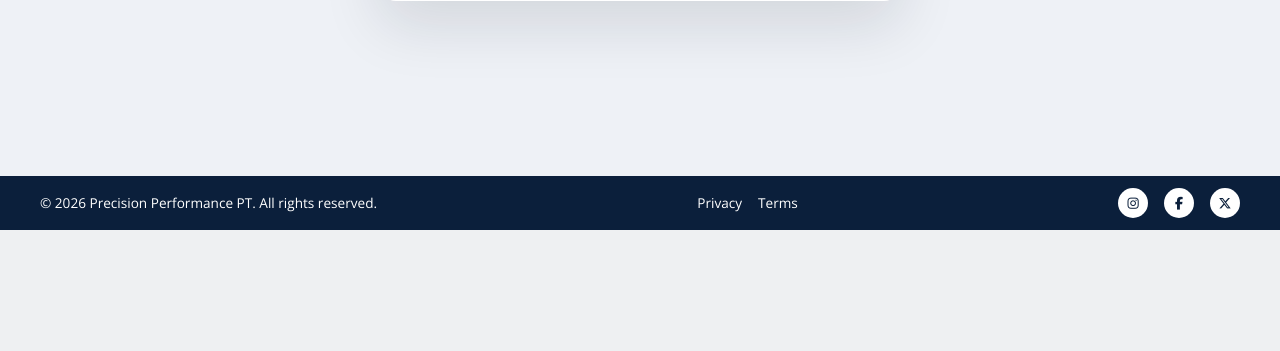
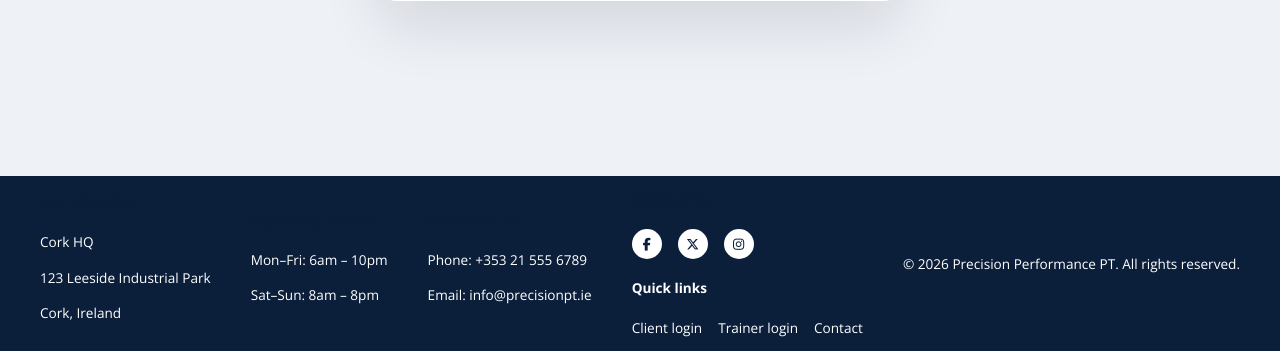
Before and after one commit to moranjohn-95/precision-performance-pt, a Django app: page /accounts/client/login/ in a window 1280 px wide. Shown: the part 688-1039 px from the top of the page. Before the commit the page ends 918 px from the top, so only its background shows below. Run offline with Django 5.2, Linux system fonts and the light colour scheme.

Commit message:
Update footer structure

```diff
--- a/templates/includes/footer.html
+++ b/templates/includes/footer.html
@@ -1,43 +1,52 @@
 <div class="footer-inner">
-    <p class="footer-copy">
-        &copy; {% now "Y" %} Precision Performance PT. All rights reserved.
-    </p>
+    <div class="footer-col">
+        <h3 class="footer-heading">Our Details</h3>
+        <p>Cork HQ</p>
+        <p>123 Leeside Industrial Park</p>
+        <p>Cork, Ireland</p>
+    </div>
 
-    <ul class="footer-links">
-        <li><a href="#">Privacy</a></li>
-        <li><a href="#">Terms</a></li>
-    </ul>
+    <div class="footer-col">
+        <h3 class="footer-heading">Opening Hours</h3>
+        <p>Mon–Fri: 6am – 10pm</p>
+        <p>Sat–Sun: 8am – 8pm</p>
+    </div>
 
+    <div class="footer-col">
+        <h3 class="footer-heading">Contact Us</h3>
+        <p>Phone: +353 21 555 6789</p>
+        <p>Email: info@precisionpt.ie</p>
+    </div>
+
+    <div class="footer-col">
+        <h3 class="footer-heading">Follow Us</h3>
         <ul class="footer-social">
             <li>
-            <a
-                href="https://www.instagram.com/"
-                target="_blank"
-                rel="noopener noreferrer"
-                aria-label="Instagram"
-            >
-                <i class="fa-brands fa-instagram" aria-hidden="true"></i>
-            </a>
-        </li>
-        <li>
-            <a
-                href="https://www.facebook.com/"
-                target="_blank"
-                rel="noopener noreferrer"
-                aria-label="Facebook"
-            >
+                <a href="#" aria-label="Facebook">
                     <i class="fa-brands fa-facebook-f" aria-hidden="true"></i>
                 </a>
             </li>
             <li>
-            <a
-                href="https://twitter.com/"
-                target="_blank"
-                rel="noopener noreferrer"
-                aria-label="X (Twitter)"
-            >
+                <a href="#" aria-label="X (Twitter)">
                     <i class="fa-brands fa-x-twitter" aria-hidden="true"></i>
                 </a>
             </li>
+            <li>
+                <a href="#" aria-label="Instagram">
+                    <i class="fa-brands fa-instagram" aria-hidden="true"></i>
+                </a>
+            </li>
+        </ul>
+
+        <h4 class="footer-subheading">Quick links</h4>
+        <ul class="footer-links">
+            <li><a href="{% url 'accounts:client_login' %}">Client login</a></li>
+            <li><a href="{% url 'accounts:trainer_login' %}">Trainer login</a></li>
+            <li><a href="{% url 'contact_us' %}">Contact</a></li>
         </ul>
     </div>
+
+    <p class="footer-copy">
+        &copy; {% now "Y" %} Precision Performance PT. All rights reserved.
+    </p>
+</div>
```
Lines whose indentation alone changed are shown as unchanged.
